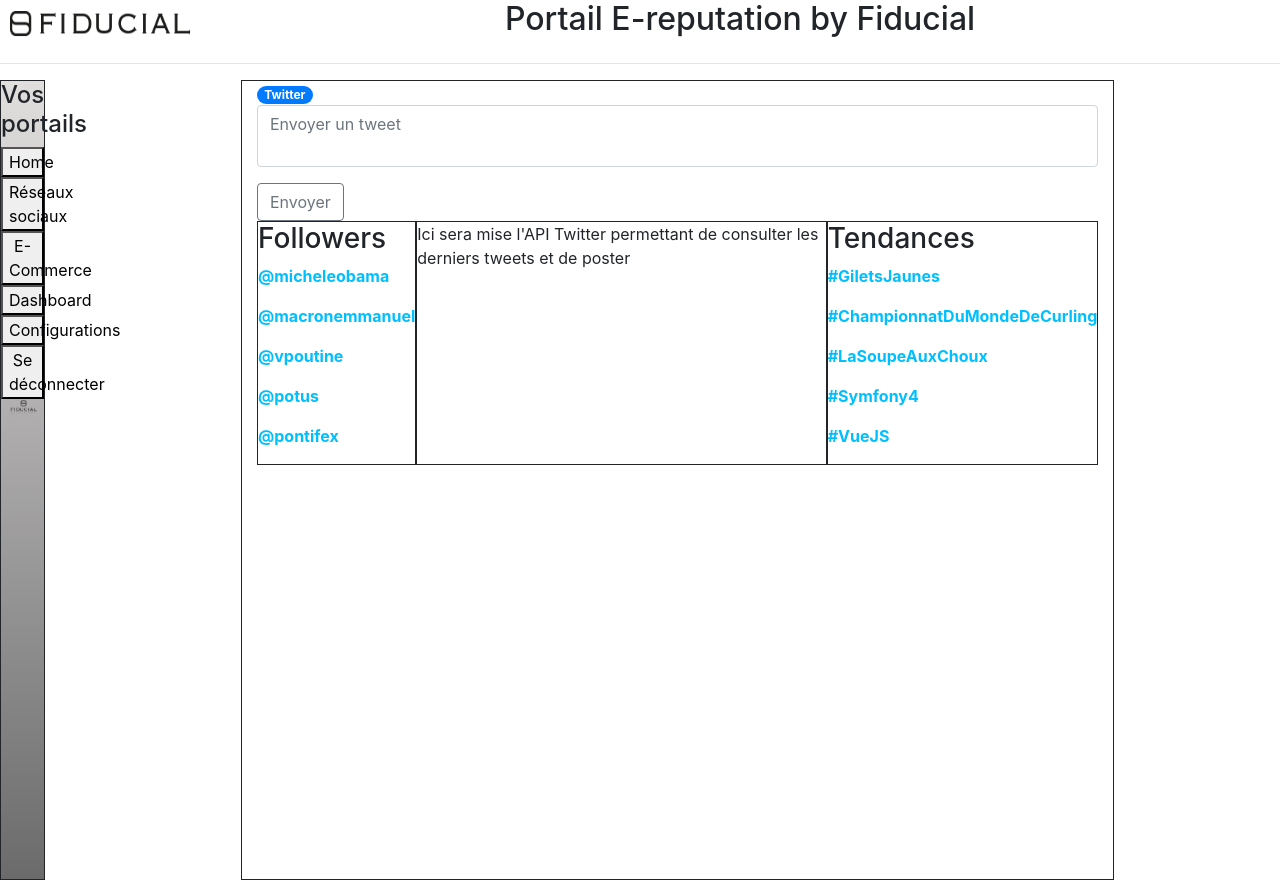
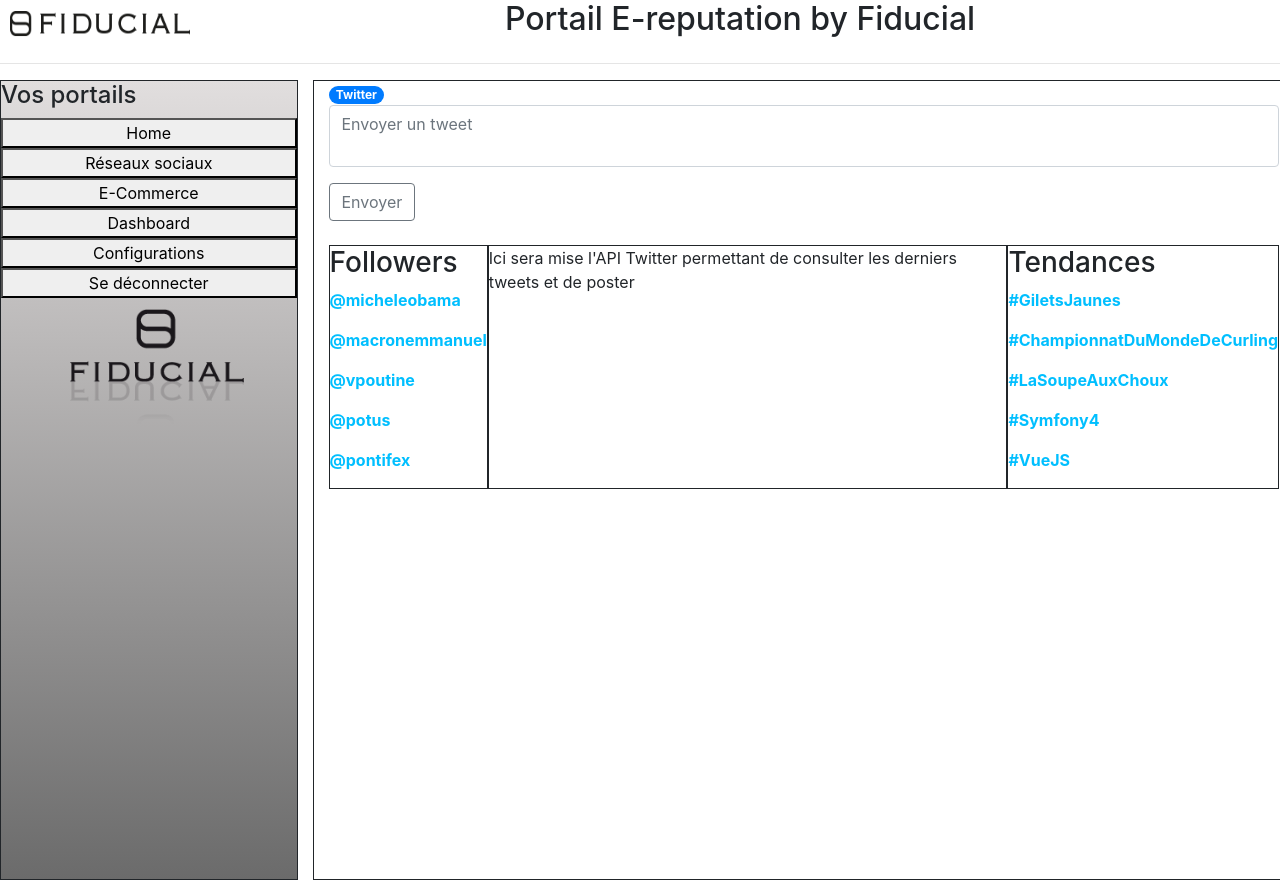
Before and after one commit to poefiducial/e-reputation, a Vue app in the folder e-reputation/e-reputation_client/: page /twitter in a window 1280 px wide. Built offline with nearby package versions, Linux system fonts and the light colour scheme; what vue-resource would draw is missing.

Commit message:
Corrections graphiques sur page Veoprint et Twitter
Signed-off-by: Joseph de Viry <joseph.deviry@club-internet.fr>

```diff
--- a/e-reputation/e-reputation_client/src/components/Home.vue
+++ b/e-reputation/e-reputation_client/src/components/Home.vue
@@ -6,8 +6,8 @@
         <b-row>
             <b-col>
                 <NavBarBoot></NavBarBoot>
-                <!--<SideBar></SideBar>-->
             </b-col>
+
             <b-col  cols="8">
                 <h2>Bienvenue "prénom nom"</h2>
                 <b-col>
--- a/e-reputation/e-reputation_client/src/components/Inscription.vue
+++ b/e-reputation/e-reputation_client/src/components/Inscription.vue
@@ -82,7 +82,6 @@
                         }
 
                     )
-
             }
         },
         data() {
--- a/e-reputation/e-reputation_client/src/components/NavBarBoot.vue
+++ b/e-reputation/e-reputation_client/src/components/NavBarBoot.vue
@@ -66,7 +66,7 @@
         border-width: 1px;
         background: linear-gradient(#E1DEDE, #6B6B6B);
         height: 100vh;
-        width: 20%;
+        width: 100%;
     }
     .head_container, .btn_container, .logo_container{
         display: flex;
--- a/e-reputation/e-reputation_client/src/components/Twitter.vue
+++ b/e-reputation/e-reputation_client/src/components/Twitter.vue
@@ -4,14 +4,13 @@
         <hr>
 
         <b-row>
-            <b-col id="nav_container">
-               <!-- <MenuNav></MenuNav>-->
+            <b-col  cols="3" id="nav_container2">
                 <NavBarBoot></NavBarBoot>
-                <!--<SideBar></SideBar>-->
             </b-col>
-            <b-col cols="8" id="main_page">
+
+            <b-col cols="9" id="main_page">
+                <div id="main_container">
                     <b-badge pill variant="primary">Twitter</b-badge>
-                <!--<h2>Twitter</h2>-->
                     <div>
                         <b-form-textarea method="Post"
                                          id="textarea"
@@ -25,12 +24,10 @@
                         <b-button href="#" variant="outline-secondary">Envoyer</b-button>
 
                     </div>
-
+                    <br>
                     <div id="components_container">
-
                         <div class="followers_container">
                             <h3>Followers</h3> <!-- Followers en dur, à modifier -->
-
                             <p>@micheleobama</p>
                             <p>@macronemmanuel</p>
                             <p>@vpoutine</p>
@@ -48,6 +45,7 @@
                             <p>#LaSoupeAuxChoux</p>
                             <p>#Symfony4</p>
                             <p>#VueJS</p>
+                        </div>
                     </div>
                 </div>
             </b-col>
@@ -84,27 +82,31 @@
         color: deepskyblue;
     }
     #main_page{
+        display:flex;
+        flex-direction: row;
+        justify-content: center;
         border:solid;
         border-width: 1px;
         margin-left: 0px;
     }
-    #nav_container{
-        max-width: 20vw;
+    #nav_container2{
+        max-width: 100%;
     }
 
     #components_container{
-        min-width: 60vw;
+        min-width: 100%;
         /*border:solid;
         border-width: 1px; a enlevé car créé un double cadre
         */
         display: flex;
+        flex-direction: row;
         justify-content: space-around;
     }
     .followers_container, .api_container, .trends_container{
         border:solid;
         border-width: 1px;
     }
-    .followers_container, .trends_container{
+    .followers_container,.api_container, .trends_container{
         display: flex;
         flex-direction: column;
         align-items: flex-start;
--- a/e-reputation/e-reputation_client/src/components/Veoprint.vue
+++ b/e-reputation/e-reputation_client/src/components/Veoprint.vue
@@ -4,13 +4,11 @@
         <hr>
 
         <b-row>
-            <b-col id="nav_container">
-                <!--<MenuNav></MenuNav>-->
+            <b-col cols="3" id="nav_container2">
                 <NavBarBoot></NavBarBoot>
-<!--                <SideBar></SideBar>-->
             </b-col>
 
-            <b-col id="main_page">
+            <b-col cols="9" id="main_page">
                 <div id="main_container">
                     <div class="logo_container">
                         <img class="veoprint_logo" src="../assets/veoprint_reduced.png">
@@ -27,6 +25,7 @@
                         </div>
                     </div>
                 </div>
+
             </b-col>
         </b-row>
     </div>
@@ -42,8 +41,8 @@
         components: {
             NavBarBoot,
             Header,
-           // SideBar
-           //MenuNav
+            // SideBar
+            //MenuNav
         }
     }
 </script>
@@ -55,9 +54,10 @@
         justify-content: center;
     }
 
-    #nav_container{
-        max-width: 16%;
+    #nav_container2{
+        max-width: 100%;
     }
+
     #main_container{
         max-height: 100%;
         height: 100%;
```
Lines whose indentation alone changed are shown as unchanged.
